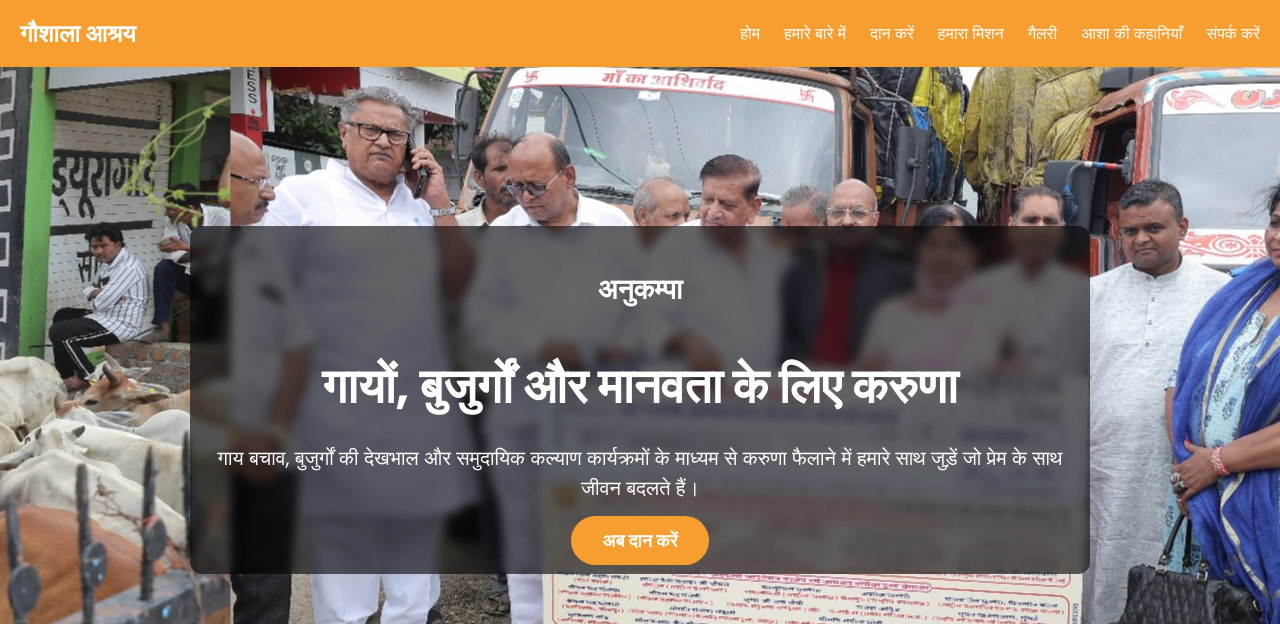
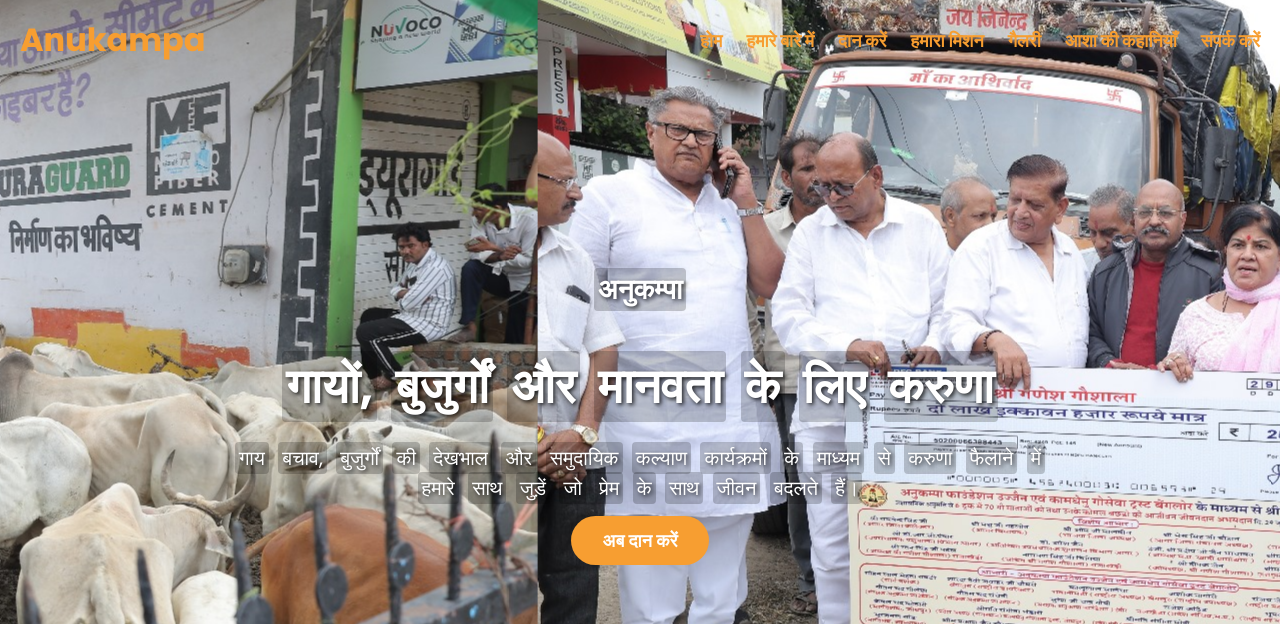
Before and after one commit to anukampafoundationorg/donation-platform, a React (Vite) app: page / in a window 1280 px wide. Shown: the top 624 px of the page. Built offline with nearby package versions, Linux system fonts and the light colour scheme; the HTML template or start-up script is replaced by a standard one.

Commit message:
fixed issues

```diff
--- a/src/App.jsx
+++ b/src/App.jsx
@@ -5,7 +5,7 @@ import { Routes, Route, Link } from 'react-router-dom';
 import { HashLink } from 'react-router-hash-link';
 import StoryDetail from './components/StoryDetail';
 import { stories } from './data/stories';
-import trailerVideo from './assets/trailer.mp4';
+
 import cow1 from './assets/cowimg1.jpeg';
 import cow2 from './assets/cowimg2.jpeg';
 import cow3 from './assets/cowimg3.jpeg';
@@ -78,14 +78,15 @@ const Header = styled.header`
   z-index: 10000;
   width: 100%;
   margin: 0;
-  background: #f79e31;
-  transition: box-shadow 0.3s ease;
+  background: ${props => props.$isScrolled ? '#f79e31' : 'transparent'};
+  transition: background 0.3s ease, box-shadow 0.3s ease;
 `;
 
 const Logo = styled.div`
-  font-size: 24px;
-  font-weight: bold;
-  color: #ffffff;
+  font-size: 32px;
+  font-weight: 900;
+  color: ${props => props.$isScrolled ? '#ffffff' : '#f79e31'};
+  transition: color 0.3s ease;
 `;
 
 const Nav = styled.nav`
@@ -108,17 +109,19 @@ const Nav = styled.nav`
 `;
 
 const NavLink = styled(HashLink)`
-  color: #ffffff;
+  color: ${props => props.$isScrolled ? '#ffffff' : '#f79e31'};
   text-decoration: none;
-  font-size: 16px;
+  font-size: 18px;
+  font-weight: 700;
   transition: color 0.3s, transform 0.3s;
   &:hover {
-    color: #ffffff;
+    color: ${props => props.$isScrolled ? '#ffffff' : '#c67e27'};
     transform: translateY(-2px);
   }
   @media (max-width: 768px) {
     color: #f79e31;
-    font-size: 18px;
+    font-size: 20px;
+    font-weight: 700;
     padding: 10px 0;
     &:hover {
       color: #c67e27;
@@ -131,10 +134,10 @@ const Hamburger = styled.div`
   flex-direction: column;
   cursor: pointer;
   span {
-    width: 25px;
-    height: 3px;
-    background: #ffffff;
-    margin: 2px 0;
+    width: 28px;
+    height: 4px;
+    background: ${props => props.$isScrolled ? '#ffffff' : '#f79e31'};
+    margin: 3px 0;
     transition: all 0.3s ease-in-out;
   }
   @media (max-width: 768px) {
@@ -142,13 +145,13 @@ const Hamburger = styled.div`
   }
   ${props => props.$isOpen && `
     span:nth-child(1) {
-      transform: rotate(45deg) translate(5px, 5px);
+      transform: rotate(45deg) translate(6px, 6px);
     }
     span:nth-child(2) {
       opacity: 0;
     }
     span:nth-child(3) {
-      transform: rotate(-45deg) translate(7px, -7px);
+      transform: rotate(-45deg) translate(8px, -8px);
     }
   `}
 `;
@@ -172,9 +175,6 @@ const HeroContent = styled.div`
   max-width: 900px;
   padding: 20px;
   animation: ${fadeIn} 1s ease-out;
-  background: rgba(0, 0, 0, 0.6);
-  border-radius: 12px;
-  backdrop-filter: blur(5px);
 `;
 
 const HeroTagline = styled.h2`
@@ -182,6 +182,7 @@ const HeroTagline = styled.h2`
   font-weight: bold;
   margin-bottom: 12px;
   color: white;
+  text-shadow: 2px 2px 4px rgba(0, 0, 0, 0.8);
 `;
 
 const HeroTitle = styled.h1`
@@ -189,12 +190,22 @@ const HeroTitle = styled.h1`
   font-weight: bold;
   margin-bottom: 16px;
   color: white;
+  text-shadow: 2px 2px 4px rgba(0, 0, 0, 0.8);
 `;
 
 const HeroText = styled.p`
   font-size: 20px;
   margin-bottom: 24px;
   color: white;
+  text-shadow: 2px 2px 4px rgba(0, 0, 0, 0.8);
+`;
+
+const HighlightedWord = styled.span`
+  background: rgba(0, 0, 0, 0.2);
+  padding: 2px 4px;
+  border-radius: 4px;
+  margin: 0 2px;
+  backdrop-filter: blur(2px);
 `;
 
 const HeroButton = styled.a`
@@ -237,78 +248,22 @@ const Text = styled.p`
   transition: none;
 `;
 
-// Video controls components (defined before VideoWrapper)
-const ControlsContainer = styled.div`
-  position: absolute;
-  bottom: 0;
-  left: 0;
-  right: 0;
-  background: rgba(0, 0, 0, 0.5);
-  padding: 10px;
-  display: none;
-  align-items: center;
-  justify-content: space-between;
-  transition: opacity 0.3s;
-  @media (max-width: 768px) {
-    display: flex;
-  }
-`;
-
-const ProgressBar = styled.div`
-  flex: 1;
-  height: 5px;
-  background: #ddd;
-  margin: 0 10px;
-  position: relative;
-  cursor: pointer;
-`;
-
-const Progress = styled.div`
-  height: 100%;
-  background: #f79e31;
-  width: ${props => (props.$progress / props.$duration) * 100}%;
-`;
-
-const MuteButton = styled.button`
-  background: none;
-  border: none;
-  color: white;
-  cursor: pointer;
-  font-size: 18px;
-`;
-
-const VolumeSlider = styled.input.attrs({ type: 'range', min: 0, max: 1, step: 0.01 })`
-  width: 100px;
-`;
-
-const PlayPauseButton = styled.button`
-  background: none;
-  border: none;
-  color: white;
-  cursor: pointer;
-  font-size: 18px;
-  margin-right: 10px;
-`;
-
-// Video wrapper (defined after controls)
-const VideoWrapper = styled.div`
-  width: ${props => props.$width};
-  height: ${props => props.$height};
-  max-width: 100%;
+// YouTube iframe components
+const YouTubeWrapper = styled.div`
+  width: 100%;
+  max-width: 800px;
+  height: 500px;
   margin: 0 auto;
   border-radius: 12px;
   box-shadow: 0 4px 12px rgba(74, 85, 104, 0.1);
   overflow: hidden;
   position: relative;
-  &:hover ${ControlsContainer} {
-    display: flex;
-  }
 `;
 
-const VideoElement = styled.video`
+const YouTubeIframe = styled.iframe`
   width: 100%;
   height: 100%;
-  object-fit: contain;
+  border: none;
 `;
 
 const GalleryGrid = styled.div`
@@ -774,14 +729,7 @@ function App() {
   const [isNavOpen, setIsNavOpen] = useState(false);
   const [isScrolled, setIsScrolled] = useState(false);
   const [showBackToTop, setShowBackToTop] = useState(false);
-  const videoRef = useRef(null);
-  const [currentTime, setCurrentTime] = useState(0);
-  const [duration, setDuration] = useState(0);
-  const [volume, setVolume] = useState(1);
-  const [isMuted, setIsMuted] = useState(true);
-  const [isPlaying, setIsPlaying] = useState(true);
   const [selectedImage, setSelectedImage] = useState(null);
-  const [videoDimensions, setVideoDimensions] = useState({ width: '100%', height: 'auto' });
   const [donationData, setDonationData] = useState(null);
   const [selectedAmount, setSelectedAmount] = useState('');
   const [selectedPaymentMethod, setSelectedPaymentMethod] = useState(null);
@@ -795,69 +743,8 @@ function App() {
     return () => window.removeEventListener('scroll', handleScroll);
   }, []);
 
-  useEffect(() => {
-    const video = videoRef.current;
-    if (!video) return;
-
-    const updateDimensions = () => {
-      setVideoDimensions({
-        width: `${video.videoWidth}px`,
-        height: `${video.videoHeight}px`
-      });
-    };
-
-    const updateTime = () => setCurrentTime(video.currentTime);
-    const updateDuration = () => setDuration(video.duration);
-
-    video.addEventListener('loadedmetadata', updateDimensions);
-    video.addEventListener('timeupdate', updateTime);
-    video.addEventListener('loadedmetadata', updateDuration);
-
-    if (video.videoWidth && video.videoHeight) {
-      updateDimensions();
-    }
-
-    return () => {
-      video.removeEventListener('loadedmetadata', updateDimensions);
-      video.removeEventListener('timeupdate', updateTime);
-      video.removeEventListener('loadedmetadata', updateDuration);
-    };
-  }, []);
-
-  const togglePlay = (e) => {
-    e?.stopPropagation();
-    if (videoRef.current.paused) {
-      videoRef.current.play();
-      setIsPlaying(true);
-    } else {
-      videoRef.current.pause();
-      setIsPlaying(false);
-    }
-  };
-
   const toggleNav = () => {
     setIsNavOpen(!isNavOpen);
-  };
-
-  const handleSeek = (e) => {
-    const seekTime = (e.nativeEvent.offsetX / e.target.clientWidth) * duration;
-    videoRef.current.currentTime = seekTime;
-  };
-
-  const handleVolumeChange = (e) => {
-    const newVolume = e.target.value;
-    setVolume(newVolume);
-    videoRef.current.volume = newVolume;
-    setIsMuted(newVolume === 0);
-  };
-
-  const toggleMute = (e) => {
-    e.stopPropagation();
-    const newMuted = !isMuted;
-    setIsMuted(newMuted);
-    videoRef.current.muted = newMuted;
-    if (newMuted) setVolume(0);
-    else setVolume(1);
   };
 
   const handleDonationSubmit = (e) => {
@@ -923,28 +810,32 @@ function App() {
                   ))}
                 </Slider>
                 <Header $isScrolled={isScrolled}>
-                  <Logo>गौशाला आश्रय</Logo>
-                  <Hamburger $isOpen={isNavOpen} onClick={toggleNav}>
+                  <Logo $isScrolled={isScrolled}>Anukampa</Logo>
+                  <Hamburger $isOpen={isNavOpen} $isScrolled={isScrolled} onClick={toggleNav}>
                     <span></span>
                     <span></span>
                     <span></span>
                   </Hamburger>
                   <Nav $isOpen={isNavOpen}>
-                    <NavLink to="/#home" onClick={() => setIsNavOpen(false)}>होम</NavLink>
-                    <NavLink to="/#about" onClick={() => setIsNavOpen(false)}>हमारे बारे में</NavLink>
-                    <NavLink to="/#donate" onClick={() => setIsNavOpen(false)}>दान करें</NavLink>
-                    <NavLink to="/#mission" onClick={() => setIsNavOpen(false)}>हमारा मिशन</NavLink>
-                    <NavLink to="/#gallery" onClick={() => setIsNavOpen(false)}>गैलरी</NavLink>
-                    <NavLink to="/#stories" onClick={() => setIsNavOpen(false)}>आशा की कहानियाँ</NavLink>
-                    <NavLink to="/#contact" onClick={() => setIsNavOpen(false)}>संपर्क करें</NavLink>
+                    <NavLink $isScrolled={isScrolled} to="/#home" onClick={() => setIsNavOpen(false)}>होम</NavLink>
+                    <NavLink $isScrolled={isScrolled} to="/#about" onClick={() => setIsNavOpen(false)}>हमारे बारे में</NavLink>
+                    <NavLink $isScrolled={isScrolled} to="/#donate" onClick={() => setIsNavOpen(false)}>दान करें</NavLink>
+                    <NavLink $isScrolled={isScrolled} to="/#mission" onClick={() => setIsNavOpen(false)}>हमारा मिशन</NavLink>
+                    <NavLink $isScrolled={isScrolled} to="/#gallery" onClick={() => setIsNavOpen(false)}>गैलरी</NavLink>
+                    <NavLink $isScrolled={isScrolled} to="/#stories" onClick={() => setIsNavOpen(false)}>आशा की कहानियाँ</NavLink>
+                    <NavLink $isScrolled={isScrolled} to="/#contact" onClick={() => setIsNavOpen(false)}>संपर्क करें</NavLink>
                   </Nav>
                 </Header>
                 <HeroSection id="home">
                   <HeroContent>
-                    <HeroTagline>अनुकम्पा</HeroTagline>
-                    <HeroTitle>गायों, बुजुर्गों और मानवता के लिए करुणा</HeroTitle>
+                    <HeroTagline>
+                      <HighlightedWord>अनुकम्पा</HighlightedWord>
+                    </HeroTagline>
+                    <HeroTitle>
+                      <HighlightedWord>गायों,</HighlightedWord> <HighlightedWord>बुजुर्गों</HighlightedWord> <HighlightedWord>और</HighlightedWord> <HighlightedWord>मानवता</HighlightedWord> <HighlightedWord>के</HighlightedWord> <HighlightedWord>लिए</HighlightedWord> <HighlightedWord>करुणा</HighlightedWord>
+                    </HeroTitle>
                     <HeroText>
-                      गाय बचाव, बुजुर्गों की देखभाल और समुदायिक कल्याण कार्यक्रमों के माध्यम से करुणा फैलाने में हमारे साथ जुड़ें जो प्रेम के साथ जीवन बदलते हैं।
+                      <HighlightedWord>गाय</HighlightedWord> <HighlightedWord>बचाव,</HighlightedWord> <HighlightedWord>बुजुर्गों</HighlightedWord> <HighlightedWord>की</HighlightedWord> <HighlightedWord>देखभाल</HighlightedWord> <HighlightedWord>और</HighlightedWord> <HighlightedWord>समुदायिक</HighlightedWord> <HighlightedWord>कल्याण</HighlightedWord> <HighlightedWord>कार्यक्रमों</HighlightedWord> <HighlightedWord>के</HighlightedWord> <HighlightedWord>माध्यम</HighlightedWord> <HighlightedWord>से</HighlightedWord> <HighlightedWord>करुणा</HighlightedWord> <HighlightedWord>फैलाने</HighlightedWord> <HighlightedWord>में</HighlightedWord> <HighlightedWord>हमारे</HighlightedWord> <HighlightedWord>साथ</HighlightedWord> <HighlightedWord>जुड़ें</HighlightedWord> <HighlightedWord>जो</HighlightedWord> <HighlightedWord>प्रेम</HighlightedWord> <HighlightedWord>के</HighlightedWord> <HighlightedWord>साथ</HighlightedWord> <HighlightedWord>जीवन</HighlightedWord> <HighlightedWord>बदलते</HighlightedWord> <HighlightedWord>हैं।</HighlightedWord>
                     </HeroText>
                     <HeroButton href="#donate">अब दान करें</HeroButton>
                   </HeroContent>
@@ -955,29 +846,13 @@ function App() {
                 <Text>
                   गौशाला आश्रय एक गैर-लाभकारी संगठन है जो गायों के कल्याण के लिए समर्पित है। 2010 में स्थापित, हमने सड़कों से 500 से अधिक गायों को बचाया है, उन्हें सुरक्षित आश्रय, पौष्टिक भोजन और पशु चिकित्सा देखभाल प्रदान की है। गायें हमारी संस्कृति में विशेष स्थान रखती हैं, जो मातृत्व और समृद्धि का प्रतीक हैं। हम करुणामय देखभाल और टिकाऊ खेती प्रथाओं में विश्वास करते हैं।
                 </Text>
-                <VideoWrapper
-                  $width={videoDimensions.width}
-                  $height={videoDimensions.height}
-                >
-                  <VideoElement
-                    ref={videoRef}
-                    src={trailerVideo}
-                    autoPlay
-                    loop
-                    playsInline
-                    muted={isMuted}
-                    volume={volume}
-                    onClick={(e) => togglePlay(e)}
+                <YouTubeWrapper>
+                  <YouTubeIframe
+                    src="https://www.youtube.com/embed/3f2Evvxke9s"
+                    title="Anukampa Foundation Video"
+                    allowFullScreen
                   />
-                  <ControlsContainer>
-                    <PlayPauseButton onClick={togglePlay}>{isPlaying ? '⏸️' : '▶️'}</PlayPauseButton>
-                    <MuteButton onClick={toggleMute}>{isMuted ? '🔇' : '🔊'}</MuteButton>
-                    <ProgressBar onClick={handleSeek}>
-                      <Progress $progress={currentTime} $duration={duration} />
-                    </ProgressBar>
-                    <VolumeSlider value={volume} onChange={handleVolumeChange} />
-                  </ControlsContainer>
-                </VideoWrapper>
+                </YouTubeWrapper>
               </Section>
               <DonateSection id="donate">
                 <Title>दान करें</Title>
@@ -1115,9 +990,6 @@ function App() {
                   </PaymentOptionsContainer>
                 )}
 
-                <Text style={{ fontSize: '14px', marginTop: '24px' }}>
-                  (नोट: यह एक प्लेसहोल्डर फॉर्म है; उत्पादन में स्ट्राइप जैसे पेमेंट गेटवे के साथ एकीकृत करें।)
-                </Text>
               </DonateSection>
               <Section id="gallery">
                 <Title>गैलरी</Title>
@@ -1178,20 +1050,20 @@ function App() {
           <Route path="/story/:id" element={
             <>
               <Header $isScrolled={isScrolled}>
-                <Logo>गौशाला आश्रय</Logo>
-                <Hamburger $isOpen={isNavOpen} onClick={toggleNav}>
+                <Logo $isScrolled={isScrolled}>Anukampa</Logo>
+                <Hamburger $isOpen={isNavOpen} $isScrolled={isScrolled} onClick={toggleNav}>
                   <span></span>
                   <span></span>
                   <span></span>
                 </Hamburger>
                 <Nav $isOpen={isNavOpen}>
-                  <NavLink to="/#home" onClick={() => setIsNavOpen(false)}>होम</NavLink>
-                  <NavLink to="/#about" onClick={() => setIsNavOpen(false)}>हमारे बारे में</NavLink>
-                  <NavLink to="/#donate" onClick={() => setIsNavOpen(false)}>दान करें</NavLink>
-                  <NavLink to="/#mission" onClick={() => setIsNavOpen(false)}>हमारा मिशन</NavLink>
-                  <NavLink to="/#gallery" onClick={() => setIsNavOpen(false)}>गैलरी</NavLink>
-                  <NavLink to="/#stories" onClick={() => setIsNavOpen(false)}>आशा की कहानियाँ</NavLink>
-                  <NavLink to="/#contact" onClick={() => setIsNavOpen(false)}>संपर्क करें</NavLink>
+                  <NavLink $isScrolled={isScrolled} to="/#home" onClick={() => setIsNavOpen(false)}>होम</NavLink>
+                  <NavLink $isScrolled={isScrolled} to="/#about" onClick={() => setIsNavOpen(false)}>हमारे बारे में</NavLink>
+                  <NavLink $isScrolled={isScrolled} to="/#donate" onClick={() => setIsNavOpen(false)}>दान करें</NavLink>
+                  <NavLink $isScrolled={isScrolled} to="/#mission" onClick={() => setIsNavOpen(false)}>हमारा मिशन</NavLink>
+                  <NavLink $isScrolled={isScrolled} to="/#gallery" onClick={() => setIsNavOpen(false)}>गैलरी</NavLink>
+                  <NavLink $isScrolled={isScrolled} to="/#stories" onClick={() => setIsNavOpen(false)}>आशा की कहानियाँ</NavLink>
+                  <NavLink $isScrolled={isScrolled} to="/#contact" onClick={() => setIsNavOpen(false)}>संपर्क करें</NavLink>
                 </Nav>
               </Header>
               <StoryDetail />
```
